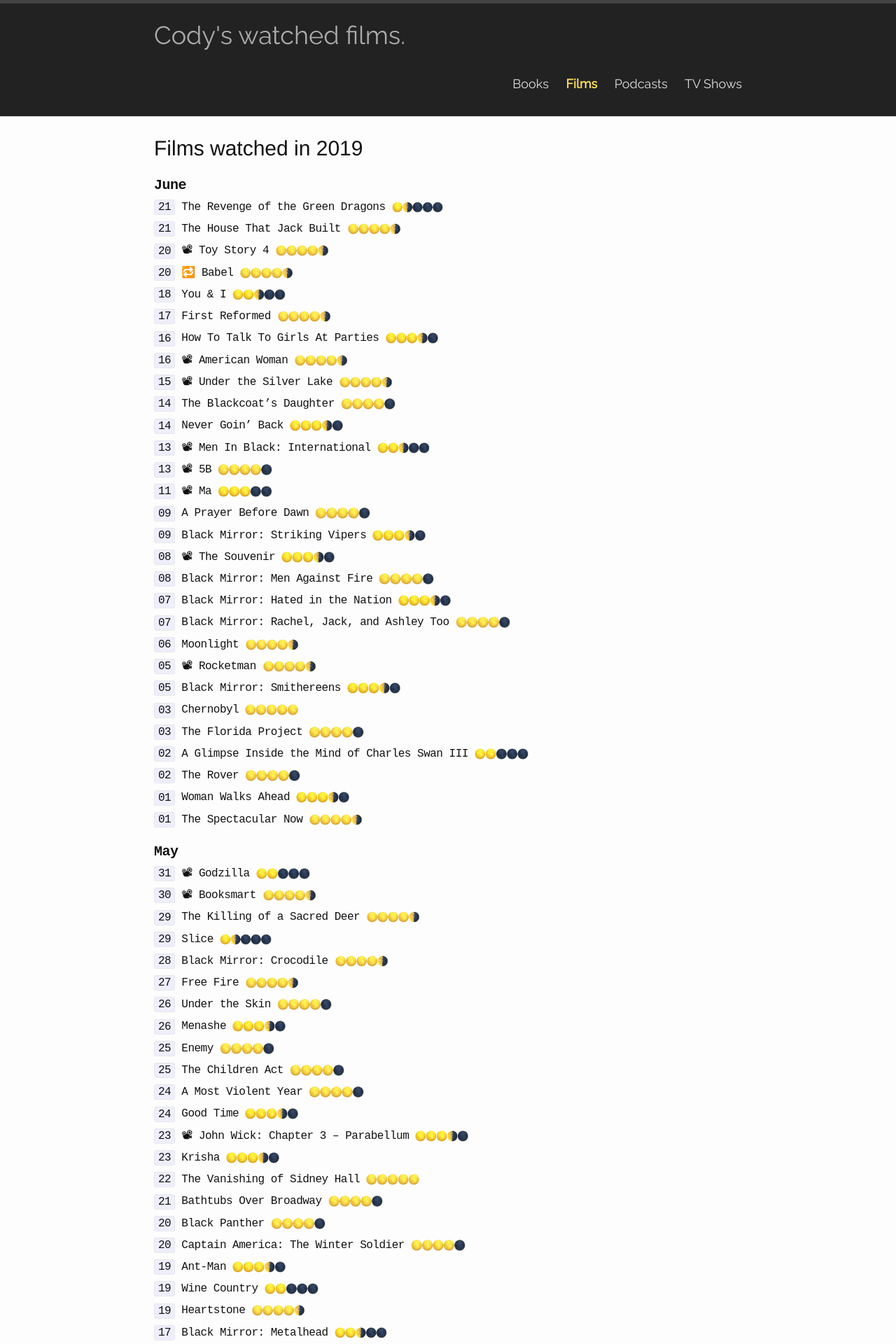
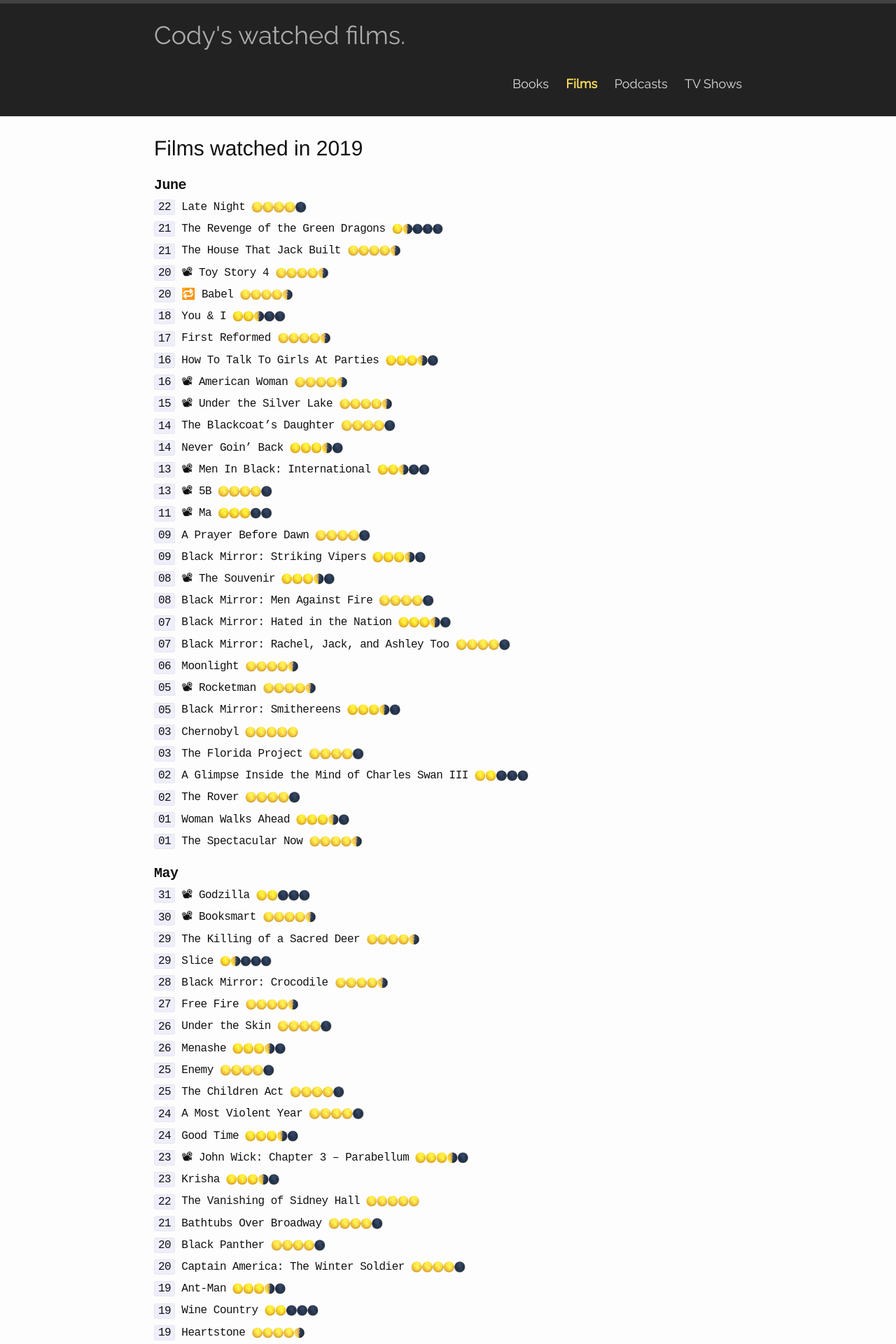
Before and after one commit to codydalerodgers/personal-blog, a Jekyll site: the page built from _films/2019.md, in a window 1280 px wide. Shown: the top 1920 px of the page at 70% size. Built offline with Jekyll 4.4.1, drawn with Linux system fonts in a browser that asks for light colours.

Commit message:
New entry and redone logos

```diff
--- a/_films/2019.md
+++ b/_films/2019.md
@@ -4,6 +4,8 @@
 title: Films watched in 2019
 ---
 ## June
+`22` Late Night {{ site.four }}
+
 `21` The Revenge of the Green Dragons {{ site.onehalf }}
 
 `21` The House That Jack Built {{ site.fourhalf }}
```
Also changed, not shown: assets/images/lvt.png, assets/images/ppp.png, 3 other files.
